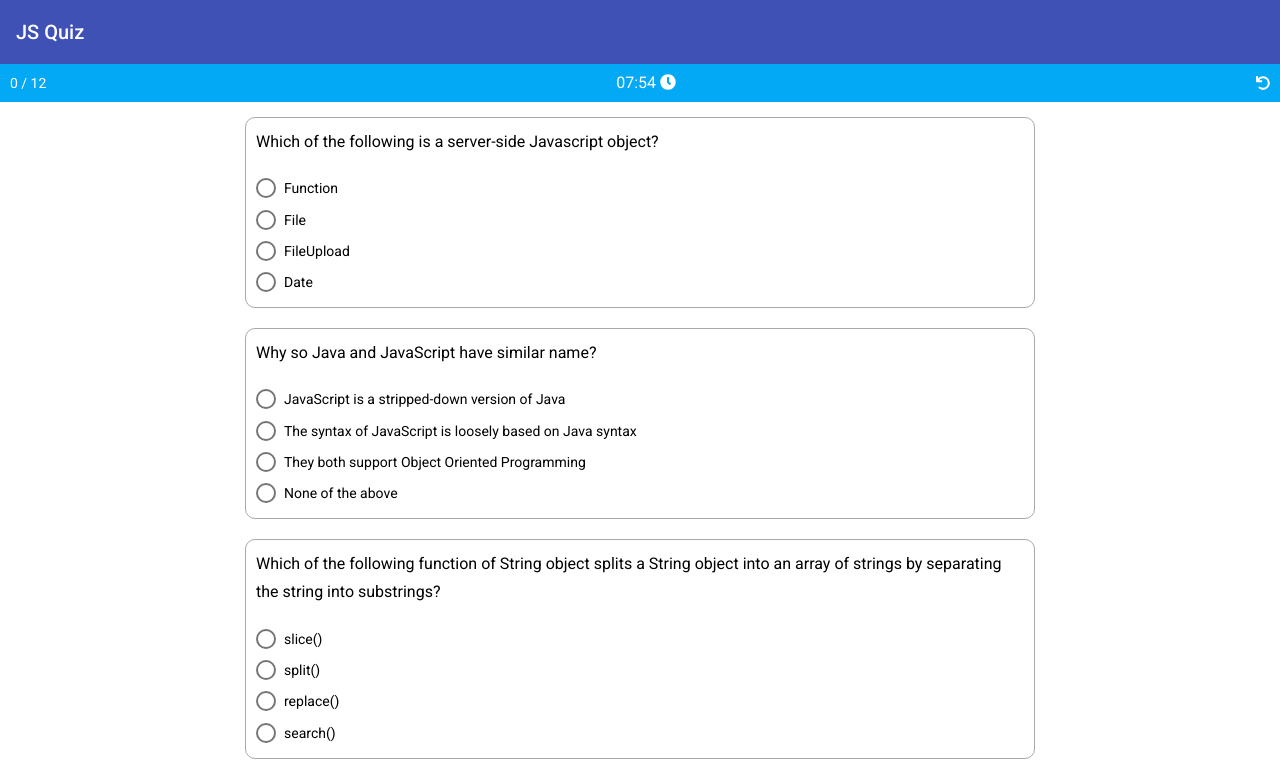
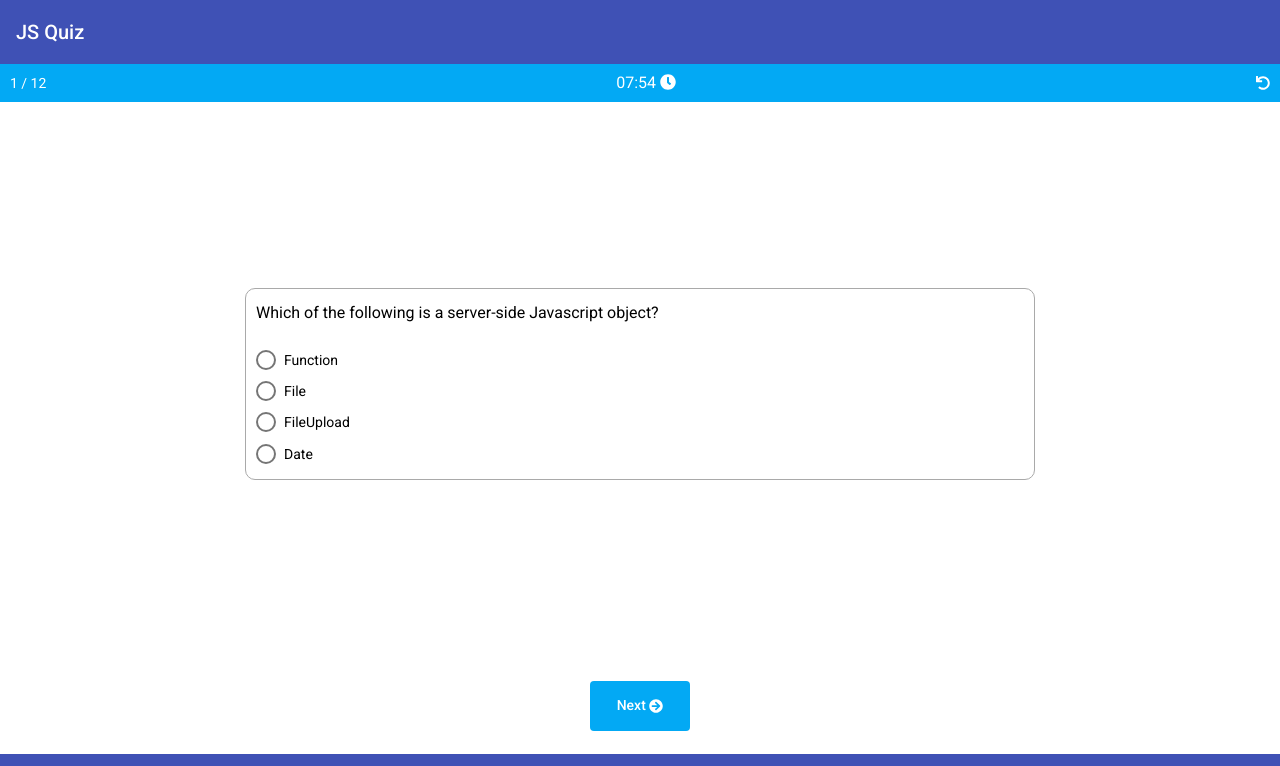
Before and after one commit to NIkolayrr/js-quiz, an Angular app: page /quiz in a window 1280 px wide. Shown: the top 766 px of the page. Built offline with nearby package versions, Linux system fonts and the light colour scheme.

Commit message:
added pagination to questions

```diff
--- a/src/app/app.module.ts
+++ b/src/app/app.module.ts
@@ -19,7 +19,14 @@ import {
   FaIconLibrary,
   FontAwesomeModule,
 } from '@fortawesome/angular-fontawesome'
-import { faClock, faStar, faUndo } from '@fortawesome/free-solid-svg-icons'
+import {
+  faArrowAltCircleRight,
+  faArrowCircleLeft,
+  faArrowCircleRight,
+  faClock,
+  faStar,
+  faUndo,
+} from '@fortawesome/free-solid-svg-icons'
 
 @NgModule({
   declarations: [
@@ -49,6 +56,12 @@ import { faClock, faStar, faUndo } from '@fortawesome/free-solid-svg-icons'
 })
 export class AppModule {
   constructor(library: FaIconLibrary) {
-    library.addIcons(faStar, faClock, faUndo)
+    library.addIcons(
+      faStar,
+      faClock,
+      faUndo,
+      faArrowCircleLeft,
+      faArrowCircleRight
+    )
   }
 }
--- a/src/app/quiz/quiz.component.html
+++ b/src/app/quiz/quiz.component.html
@@ -1,5 +1,5 @@
 <div class="header" [ngClass]="{ sticky: stickyHeader }">
-  <p>{{ answered }} / {{ questions.length }}</p>
+  <p>{{ currentQuestion + 1 }} / {{ questions.length }}</p>
   <h3 class="counter">
     {{ counter | countdown }} <fa-icon icon="clock"></fa-icon>
   </h3>
@@ -11,21 +11,32 @@
   class="form"
   [ngClass]="{ bumpMargin: stickyHeader }"
 >
-  <div class="questions-wrapper" *ngFor="let q of questions; let i = index">
+  <div class="questions-wrapper">
     <div
       class="question"
-      [ngClass]="{ error: quiz1.controls[q.question].errors }"
+      [ngClass]="{
+        error: quiz1.controls[questions[currentQuestion].question].errors
+      }"
     >
-      <h3>{{ q.question }}</h3>
-      <mat-radio-group class="radio-group" [formControlName]="q.question">
-        <div class="answer-container" *ngFor="let answer of q.answers">
+      <h3>{{ questions[currentQuestion].question }}</h3>
+      <mat-radio-group
+        class="radio-group"
+        [formControlName]="questions[currentQuestion].question"
+      >
+        <div
+          class="answer-container"
+          *ngFor="let answer of questions[currentQuestion].answers"
+        >
           <mat-radio-button
             class="radio-button"
             [ngClass]="{
-              check: answer.points === 1 && quiz1.controls[q.question].errors
+              check:
+                answer.points === 1 &&
+                quiz1.controls[questions[currentQuestion].question].errors
             }"
             [value]="answer"
-            (change)="radioChange($event, i)"
+            [checked]="questions[currentQuestion].selected == answer.text"
+            (change)="radioChange($event, currentQuestion)"
             color="primary"
           >
             {{ answer.text }}
@@ -34,5 +45,31 @@
       </mat-radio-group>
     </div>
   </div>
-  <button class="submit-button" type="submit">Submit</button>
+  <footer>
+    <div class="pagination">
+      <button
+        mat-button
+        type="button"
+        *ngIf="currentQuestion > 0"
+        (click)="goToPrevious(currentQuestion)"
+      >
+        <fa-icon icon="arrow-circle-left"></fa-icon> Previous
+      </button>
+      <button
+        mat-button
+        type="button"
+        *ngIf="questions.length - 1 > currentQuestion"
+        (click)="goToNext(currentQuestion)"
+      >
+        Next <fa-icon icon="arrow-circle-right"></fa-icon>
+      </button>
+    </div>
+    <button
+      *ngIf="currentQuestion === questions.length - 1"
+      class="submit-button"
+      type="submit"
+    >
+      Submit
+    </button>
+  </footer>
 </form>
--- a/src/app/quiz/quiz.component.scss
+++ b/src/app/quiz/quiz.component.scss
@@ -35,12 +35,20 @@
     cursor: pointer;
   }
 }
+.form {
+  display: flex;
+  flex-direction: column;
+  flex: 1;
+  height: 78vh;
+}
 
 .questions-wrapper {
   display: flex;
   align-items: center;
+  align-self: center;
+  justify-content: center;
   flex-direction: column;
-  width: 100%;
+  flex-grow: 1;
 
   .question {
     width: 60vw;
@@ -89,3 +97,18 @@
     opacity: 0.8;
   }
 }
+
+.pagination {
+  display: flex;
+  justify-content: space-around;
+  margin: 10px 0;
+  button {
+    background-color: $primary;
+    color: white;
+    width: 100px;
+    height: 50px;
+    &:last-child {
+      background-color: $accent;
+    }
+  }
+}
--- a/src/app/quiz/quiz.component.ts
+++ b/src/app/quiz/quiz.component.ts
@@ -37,6 +37,7 @@ export class QuizComponent implements OnInit, OnDestroy {
   countDown: any
   counter = 0
   tick = 1000
+  currentQuestion: number = 0
   ngOnInit(): void {
     this.countDown = timer(0, this.tick).subscribe(() => this.countDownFunc())
     this.questions = this.shuffleArray(beginner) as FormArray // make dynamic
@@ -48,7 +49,6 @@ export class QuizComponent implements OnInit, OnDestroy {
     this.quiz1 = this.fb.group(group) as FormGroup
 
     this.quiz1.valueChanges.subscribe((questions: any) => {
-      console.log(questions)
       this.answered = Object.values(questions).filter(
         (qs) => qs !== '' && qs != null
       ).length
@@ -64,22 +64,37 @@ export class QuizComponent implements OnInit, OnDestroy {
     }
   }
 
+  @HostListener('window:keyup', ['$event'])
+  keyEvent(event: KeyboardEvent) {
+    if (
+      event.key === 'ArrowRight' &&
+      this.currentQuestion < this.questions.length - 1
+    ) {
+      this.goToNext(this.currentQuestion)
+    }
+
+    if (event.key === 'ArrowLeft' && this.currentQuestion > 0) {
+      this.goToPrevious(this.currentQuestion)
+    }
+  }
+
   ngOnDestroy() {
     this.quiz1.valueChanges.unsubscribe()
     this.countDown.unsubscribe()
   }
 
-  showWrongAnswers() {
-    Object.keys(this.quiz1.controls).forEach((key) => {
-      if (this.quiz1.controls[key].value.points === 0) {
-        this.quiz1.controls[key].setErrors({ incorrect: true })
-      }
-    })
+  radioChange(e: any, index: number) {
+    const text = e.value.text
+    console.log(this.questions[index])
+    this.questions[index].selected = text
   }
 
-  radioChange(e: any, index: number) {
-    const text = e.value.text
-    this.questions[index].selected = text
+  goToPrevious(index: number) {
+    this.currentQuestion = index - 1
+  }
+
+  goToNext(index: number) {
+    this.currentQuestion = index + 1
   }
 
   countDownFunc() {
@@ -106,15 +121,25 @@ export class QuizComponent implements OnInit, OnDestroy {
 
   submitForm() {
     this.result = 0
-    Object.keys(this.quiz1.value).map((val) => {
-      if (!this.quiz1.value[val].points) return
-      this.result += this.quiz1.value[val].points || '0'
+    this.questions.map((question: any) => {
+      console.log(this.getCorrectAnswer(question))
+      if (question.selected === this.getCorrectAnswer(question)) {
+        this.result += 1
+      } else {
+        this.quiz1.controls[question.question].setErrors({ incorrect: true })
+      }
     })
     this.dialog.open(ScoreComponent, {
       hasBackdrop: true,
       data: { score: this.result, questions: this.questions },
     })
-    this.showWrongAnswers()
     this.countDown.unsubscribe()
   }
+
+  getCorrectAnswer(question: any) {
+    const correctAnswer = question.answers.filter(
+      (answ: any) => answ.points === 1
+    )
+    return correctAnswer[0].text
+  }
 }
```
